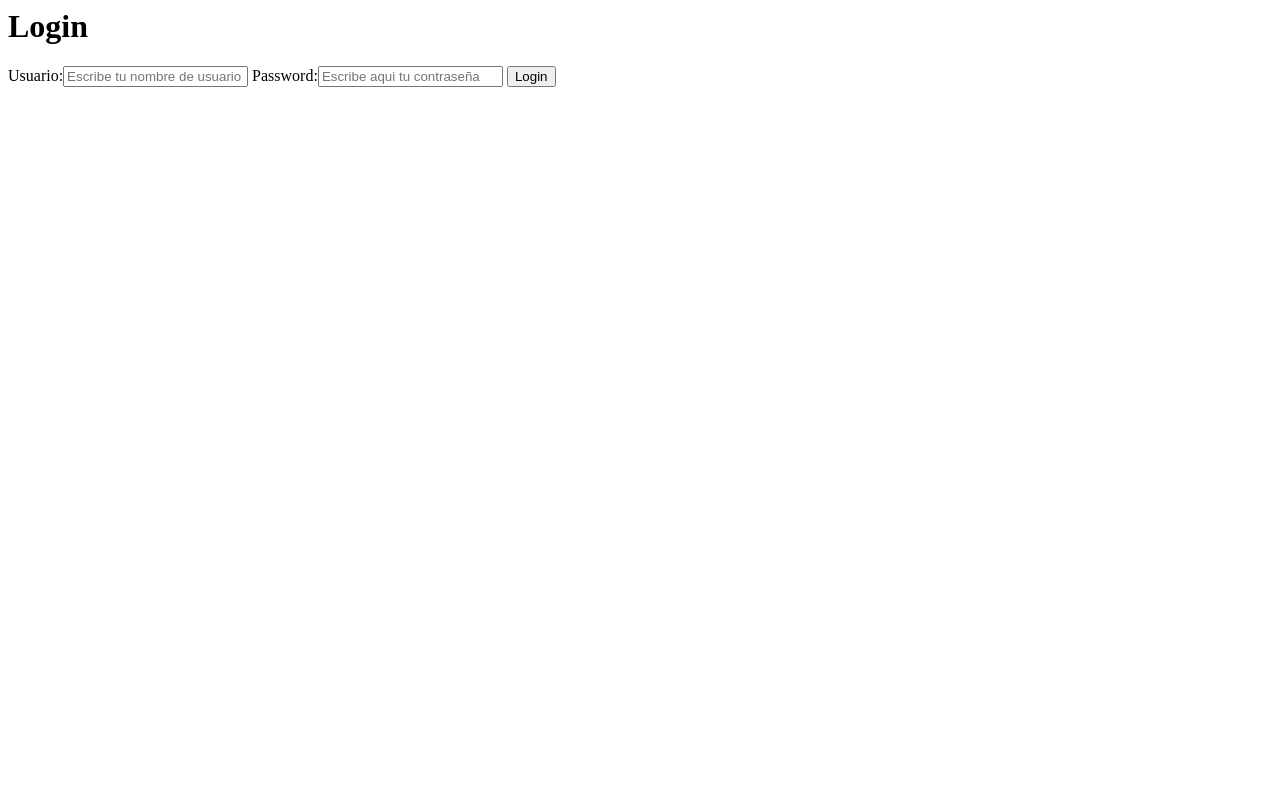
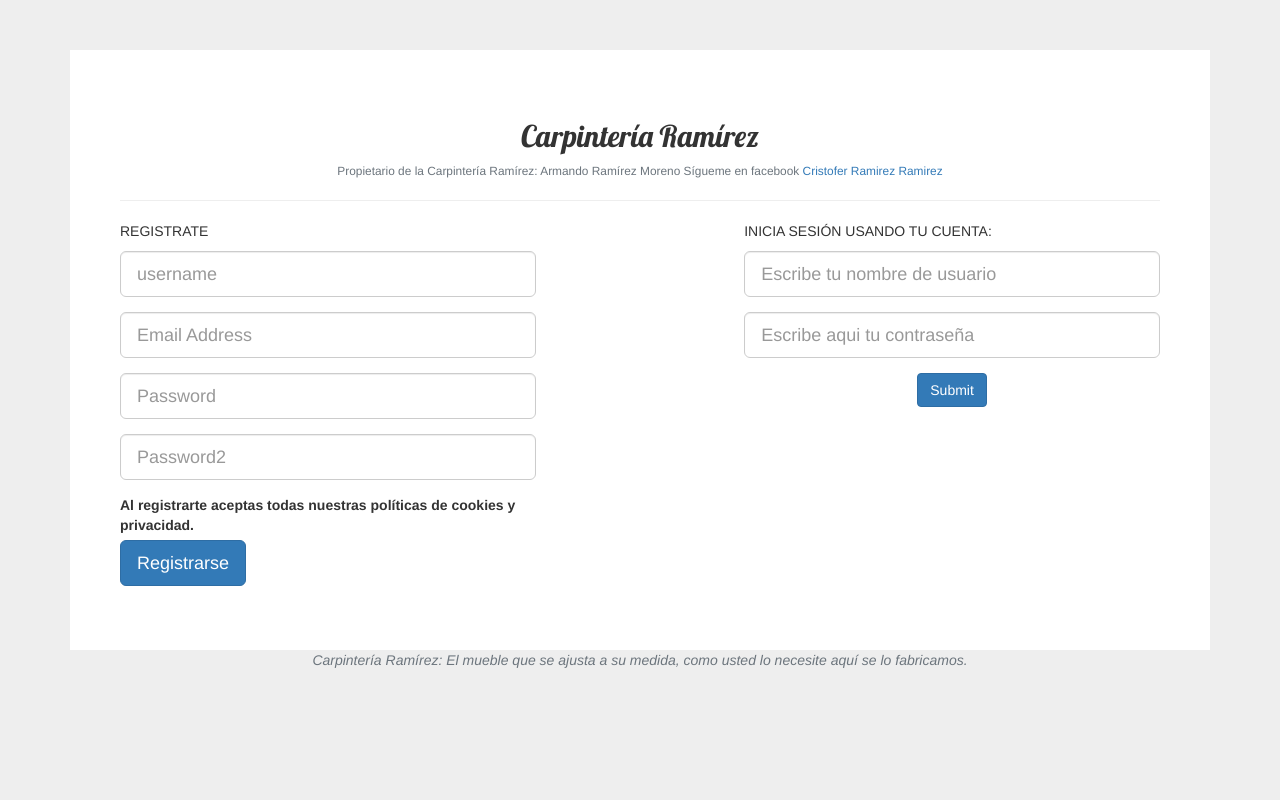
Before and after one commit to jeshf/carpinteriaramirez, a Django app: template templates/login.html in a window 1280 px wide. Run offline with Django 3.2, Linux system fonts and the light colour scheme; the template is opened without the code that fills it: values that come from a table or form of the project are taken from there, others are empty; some libraries are stand-ins or nearby versions.

Commit message:
enhanced login html view with css

```diff
--- a/carpinteriaramirez/settings.py
+++ b/carpinteriaramirez/settings.py
@@ -84,7 +84,7 @@ TEMPLATES = [
 MEDIA_ROOT=os.path.join(BASE_DIR, 'media')
 MEDIA_URL='/media/'
 WSGI_APPLICATION = 'carpinteriaramirez.wsgi.application'
-LOGIN_REDIRECT_URL = 'api/rest/posts/'
+LOGIN_REDIRECT_URL = '/api/rest/posts/'
 STATIC_ROOT = os.path.join(BASE_DIR, 'static')
 STATICFILES_DIRS = (
 '/home/jesus/django-projects-environments/carpinteriaramirez/sistema/static',
--- a/sistema/forms.py
+++ b/sistema/forms.py
@@ -27,10 +27,11 @@ class ResponseForm(forms.Form):
             raise forms.ValidationError('El campo respuesta no puede estar vacío')
 
 class SignInForm(forms.Form):
-    usuario = forms.CharField(max_length=30, widget=forms.TextInput(attrs={'placeholder': 'Escribe tu nombre de usuario'}))
+    usuario = forms.CharField(max_length=30, widget=forms.TextInput(attrs={'placeholder': 'Escribe tu nombre de usuario',
+                                                                           'class':'input-lg form-control'}))
     password = forms.CharField(
         max_length=1000,
-        widget=forms.TextInput(attrs={'placeholder': 'Escribe aqui tu contraseña'}))
+        widget=forms.PasswordInput(attrs={'placeholder': 'Escribe aqui tu contraseña','class':'input-lg form-control'}))
     def clean(self):
         cleaned_data = super(SignInForm, self).clean()
         usuario = cleaned_data.get('usuario')
--- /dev/null
+++ b/sistema/static/css/style2.css
@@ -0,0 +1,4 @@
+body {background-color:#eee;}
+.container-fluid {padding:50px;}
+.container{background-color:white;padding:50px;   }
+#title{font-family: 'Lobster', cursive;;}
--- a/templates/login.html
+++ b/templates/login.html
@@ -1,6 +1,101 @@
-<h1>Login</h1>
-<form method="post">
-  {% csrf_token %}
-  {{ form }}
-  <button type="submit">Login</button>
-</form>
+<link href="//maxcdn.bootstrapcdn.com/bootstrap/4.0.0/css/bootstrap.min.css" rel="stylesheet" id="bootstrap-css">
+<script src="//maxcdn.bootstrapcdn.com/bootstrap/4.0.0/js/bootstrap.min.js"></script>
+<script src="//code.jquery.com/jquery-1.11.1.min.js"></script>
+<!------ Include the above in your HEAD tag ---------->
+{% load static %}
+<!---*************welcome this is my simple empty strap by John Niro Yumang ******************* -->
+
+<!DOCTYPE html>
+<html lang="es">
+
+	<title>Registrate en el sitio de la Carpintería Ramírez</title>
+
+		<meta charset="utf-8">
+		<meta name="viewport" content="width=device-width, initial-scale=1, shrink-to-fit=no">
+
+	<head>
+		<script src="jquery/jquery.min.js"></script>
+		<!---- jquery link local dont forget to place this in first than other script or link or may not work ---->
+
+		<link rel="stylesheet" href="css/bootstrap.min.css">
+		<!---- boostrap.min link local ----->
+
+		<link rel="stylesheet"href="{% static '/css/style2.css' %}">
+		<!---- boostrap.min link local ----->
+
+		<script src="js/bootstrap.min.js"></script>
+		<!---- Boostrap js link local ----->
+
+		<link rel="icon" href="images/icon.png" type="image/x-icon" />
+		<!---- Icon link local ----->
+
+	<link href="https://fonts.googleapis.com/css?family=Lobster" rel="stylesheet">
+		<!---- Font awesom link local ----->
+	</head>
+	<body>
+	<div class="container-fluid">
+		<div class="container">
+			<h2 class="text-center" id="title">Carpintería Ramírez</h2>
+			 <p class="text-center">
+				<small id="passwordHelpInline" class="text-muted"> Propietario de la Carpintería Ramírez: Armando Ramírez Moreno Sígueme en facebook <a href="https://www.facebook.com/profile.php?id=100006842134922"> Cristofer Ramirez Ramirez</a></small>
+			</p>
+ 			<hr>
+			<div class="row">
+				<div class="col-md-5">
+ 					<form role="form" method="post" action="register.php">
+						<fieldset>
+							<p class="text-uppercase pull-center"> REGISTRATE</p>
+ 							<div class="form-group">
+								<input type="text" name="username" id="username" class="form-control input-lg" placeholder="username">
+							</div>
+
+							<div class="form-group">
+								<input type="email" name="email" id="email" class="form-control input-lg" placeholder="Email Address">
+							</div>
+							<div class="form-group">
+								<input type="password" name="password" id="password" class="form-control input-lg" placeholder="Password">
+							</div>
+								<div class="form-group">
+								<input type="password" name="password2" id="password2" class="form-control input-lg" placeholder="Password2">
+							</div>
+							<label>
+								  Al registrarte aceptas todas nuestras políticas de cookies y privacidad.
+							</label>
+
+ 							<div>
+ 									  <input type="submit" class="btn btn-lg btn-primary"   value="Registrarse">
+ 							</div>
+						</fieldset>
+					</form>
+				</div>
+
+				<div class="col-md-2">
+					<!-------null------>
+				</div>
+
+				<div class="col-md-5">
+                    <p class="text-uppercase"> Inicia sesión usando tu cuenta: </p>
+                    <form role="form" method="post">
+                        {% csrf_token %}
+                        <div class="form-group">
+								{{ form.usuario }}
+                        </div>
+                        <div class=" form-group">
+								    {{ form.password }}
+                        </div>
+                        <div class="text-center">
+							<input type="submit" class="btn btn-primary">
+						</div>
+                    </form>
+				</div>
+			</div>
+		</div>
+		<p class="text-center">
+			<i id="passwordHelpInline" class="text-muted"> Carpintería Ramírez: El mueble que se ajusta a su medida,
+            como usted lo necesite aquí se lo fabricamos.</i>
+		</p>
+	</div>
+	</body>
+
+
+</html>
```
Also changed, not shown: media/Closet_l99ykLv.jpg (added).
